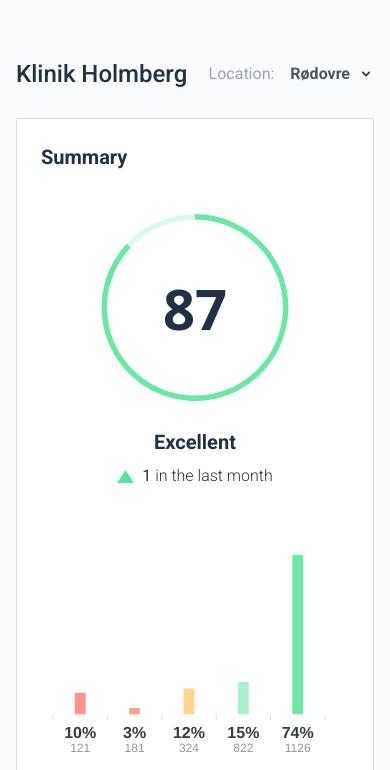
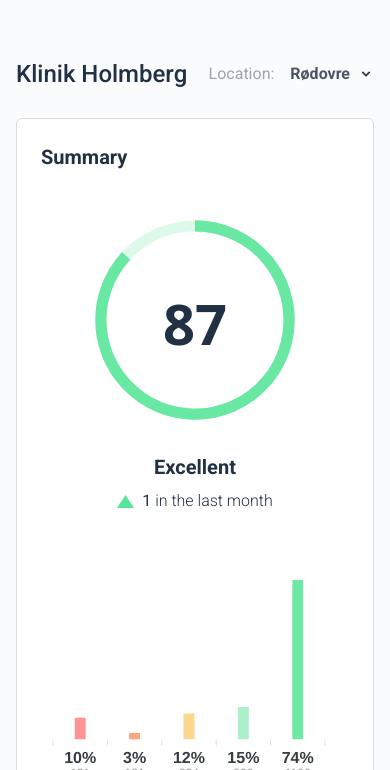
Before and after one commit to andrewoplas/asem-risros, a website: page index.html in a window 390 px wide. Shown: the part 74-844 px from the top of the page. Drawn offline with nearby package versions, Linux system fonts and the light colour scheme.

Commit message:
fix responsiveness

```diff
--- a/index.html
+++ b/index.html
@@ -278,14 +278,18 @@
 
           <div class="grid grid-cols-1 gap-4 lg:grid-cols-12">
             <!-- Summary -->
-            <div data-aos="fade-up" class="card-wrapper lg:col-span-6">
+            <div
+              data-aos="fade-up"
+              data-aos-once="true"
+              class="card-wrapper lg:col-span-6"
+            >
               <h2 class="card-heading">Summary</h2>
 
-              <div class="flex w-full flex-col gap-6 lg:flex-row lg:gap-0">
-                <div class="border-r-[#E3EAF5] lg:border-r">
+              <div class="flex w-full flex-col gap-6 md:flex-row md:gap-0">
+                <div class="border-r-[#E3EAF5] md:border-r">
                   <div id="chart-radial-excellent"></div>
                   <h4
-                    class="mt-2 text-center text-xl font-bold md:mt-4 md:text-2xl lg:text-4xl"
+                    class="mt-2 text-center text-xl font-bold md:mt-4 md:text-2xl lg:text-3xl xl:text-4xl"
                   >
                     Excellent
                   </h4>
@@ -322,6 +326,7 @@
             <!-- Rating Point -->
             <div
               data-aos="fade-up"
+              data-aos-once="true"
               data-aos-delay="100"
               class="card-wrapper lg:col-span-6"
             >
@@ -331,6 +336,7 @@
             <!-- Feedback -->
             <div
               data-aos="fade-up"
+              data-aos-once="true"
               data-aos-delay="200"
               class="card-wrapper lg:col-span-7"
             >
@@ -456,6 +462,7 @@
             <!-- Critical Feedback -->
             <div
               data-aos="fade-up"
+              data-aos-once="true"
               data-aos-delay="300"
               class="card-wrapper lg:col-span-5"
             >
@@ -597,16 +604,17 @@
             <!-- Lead Conversion Funnel -->
             <div
               data-aos="fade-up"
+              data-aos-once="true"
               data-aos-delay="100"
               class="card-wrapper lg:col-span-6"
             >
               <h2 class="card-heading">Lead Conversion Funnel</h2>
 
               <div
-                class="grid grid-cols-1 gap-6 divide-gray-100 md:grid-cols-12 md:gap-0 md:divide-x"
+                class="grid gap-6 divide-gray-100 md:grid-cols-12 md:gap-0 md:divide-x"
               >
                 <div
-                  class="divide-y divide-gray-100 md:pr-8 lg:col-span-5"
+                  class="divide-y divide-gray-100 md:pr-8 md:col-span-5"
                   x-data="{items: [
                   {title: 'Surveys Opened', value: '1,000'},
                   {title: 'Surveys Completed', value: '904'},
@@ -623,7 +631,7 @@
                 </div>
 
                 <div
-                  class="flex flex-1 flex-col gap-10 md:pl-8 lg:col-span-7"
+                  class="flex flex-1 flex-col gap-10 md:pl-8 md:col-span-7"
                   x-data="{items: [100, 90, 70,51]}"
                 >
                   <template x-for="item in items">
@@ -658,6 +666,7 @@
             <!-- Score History -->
             <div
               data-aos="fade-up"
+              data-aos-once="true"
               data-aos-delay="200"
               class="card-wrapper lg:col-span-6"
             >
@@ -685,6 +694,7 @@
             <!-- Critical Feedback -->
             <div
               data-aos="fade-up"
+              data-aos-once="true"
               data-aos-delay="300"
               class="card-wrapper lg:col-span-5"
             >
--- a/public/main.js
+++ b/public/main.js
@@ -3,7 +3,7 @@
   {
     series: [87],
     chart: {
-      height: 225,
+      width: 300,
       type: "radialBar",
     },
     colors: ["#55E597"],
@@ -32,17 +32,50 @@
     labels: ["87"],
     responsive: [
       {
-        breakpoint: 1024,
+        breakpoint: 1199,
         options: {
+          chart: {
+            width: 200,
+          },
           plotOptions: {
             radialBar: {
               dataLabels: {
                 name: {
-                  fontSize: "3.5rem",
-                  offsetY: "22%",
+                  fontSize: "2.5rem",
+                  offsetY: "17%",
                 },
               },
             },
+          },
+        },
+      },
+      {
+        breakpoint: 1023,
+        options: {
+          chart: {
+            width: 300,
+          },
+          plotOptions: {
+            radialBar: {
+              hollow: {
+                size: "72%",
+              },
+              dataLabels: {
+                name: {
+                  fontSize: "3.5rem",
+                  offsetY: "25%",
+                },
+              },
+            },
+          },
+        },
+      },
+      {
+        breakpoint: 767,
+        options: {
+          chart: {
+            height: 250,
+            width: "100%",
           },
         },
       },
--- a/styles.css
+++ b/styles.css
@@ -12,7 +12,7 @@
 
 @layer components {
   .card-wrapper {
-    @apply w-full rounded-sm border border-[#dbdbdb] bg-white p-6 md:p-8;
+    @apply w-full rounded-md border border-[#dbdbdb] bg-white p-6 md:p-8;
   }
 
   .card-heading {
```
Also changed, not shown: public/styles.css.
